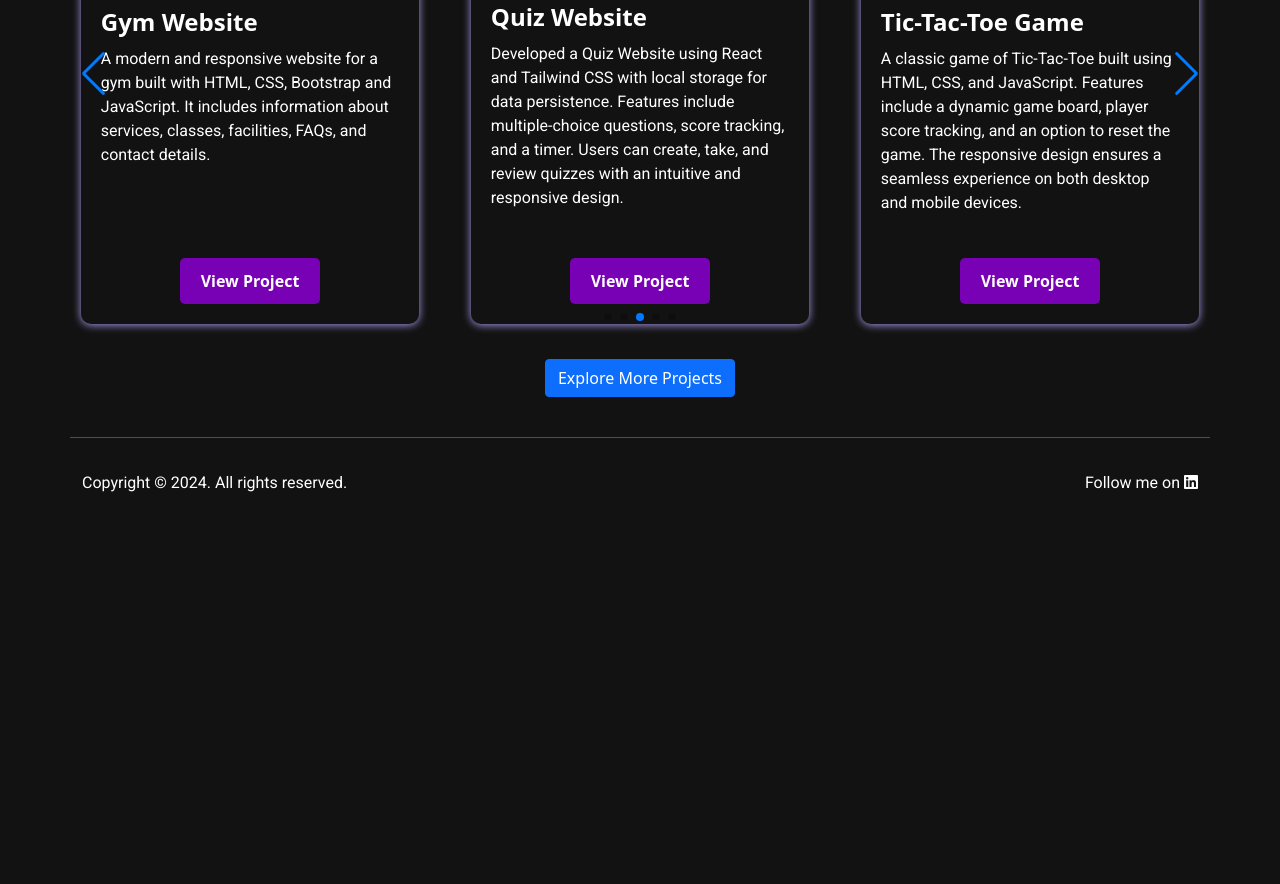
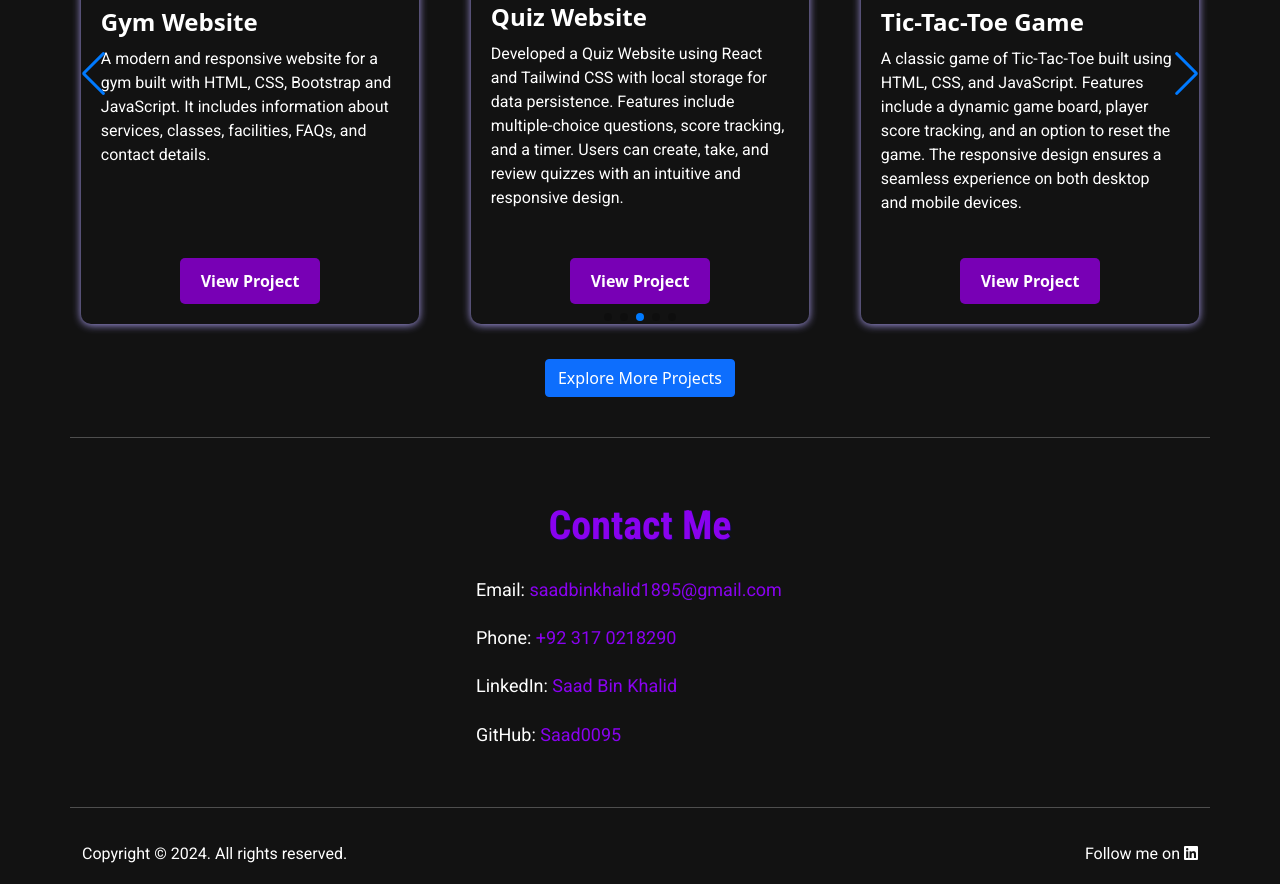
Before and after one commit to Saad0095/My-Personal-Portfolio, a plain HTML site: page index.html in a window 1280 px wide. Shown: the part 1633-2517 px from the top of the page. Before the commit the page ends 2147 px from the top, so only its background shows below. Drawn offline with nearby package versions, Linux system fonts and the light colour scheme.

Commit message:
Added contact section

```diff
--- a/index.html
+++ b/index.html
@@ -48,6 +48,9 @@
                     </li>
                     <li class="nav-item">
                         <a class="nav-link" href="#projects">My Projects</a>
+                    </li>
+                    <li class="nav-item">
+                        <a class="nav-link" href="#contact">Contact</a>
                     </li>
             </div>
         </div>
@@ -139,8 +142,11 @@
                                 <img src="Media/Images/E-Commerce Website.png" alt="Project 1">
                                 <div class="project-info">
                                     <h3 class="project-title">E-Commerce Website</h3>
-                                    <p class="project-description">An E-commerce website built using React and Tailwind CSS. Key features include product listings, detailed product pages, dark theme, pagination, filters, search, a dynamic shopping cart using Redux for state management, a checkout process with order confirmation.</p>
-                                    <a href="https://github.com/Saad0095/E-commerce-Product-Catalog-Project" target="_blank">
+                                    <p class="project-description">An E-commerce website built using React and Tailwind
+                                        CSS. Key features include product listings, detailed product pages, dark theme,
+                                        pagination, filters, search, a dynamic shopping cart using Redux for state
+                                        management, a checkout process with order confirmation.</p>
+                                    <a href="https://github.com/saad0095/smh-clothing" target="_blank">
                                         <button type="button" class="btn project-link">View Project</button>
                                     </a>
                                 </div>
@@ -151,7 +157,11 @@
                                 <img src="Media/Images/Job Portal.PNG" alt="Project 2">
                                 <div class="project-info">
                                     <h3 class="project-title">Job Portal</h3>
-                                    <p class="project-description">A user-friendly website designed to help users find job listings easily. Built using React and Tailwind CSS for a modern and responsive experience. Features include job search, application submission, user authentication, profile management, and Urdu translation using react-i18next for bilingual support.</p>
+                                    <p class="project-description">A user-friendly website designed to help users find
+                                        job listings easily. Built using React and Tailwind CSS for a modern and
+                                        responsive experience. Features include job search, application submission, user
+                                        authentication, profile management, and Urdu translation using react-i18next for
+                                        bilingual support.</p>
                                     <a href="https://github.com/Saad0095/Job-Portal" target="_blank">
                                         <button type="button" class="btn project-link">View Project</button>
                                     </a>
@@ -163,7 +173,9 @@
                                 <img src="Media/Images/Gym.PNG" alt="Project 3">
                                 <div class="project-info">
                                     <h3 class="project-title">Gym Website</h3>
-                                    <p class="project-description">A modern and responsive website for a gym built with HTML, CSS, Bootstrap and JavaScript. It includes information about services, classes, facilities, FAQs, and contact details.</p>
+                                    <p class="project-description">A modern and responsive website for a gym built with
+                                        HTML, CSS, Bootstrap and JavaScript. It includes information about services,
+                                        classes, facilities, FAQs, and contact details.</p>
                                     <a href="https://github.com/Saad0095/GetLean-Gym" target="_blank">
                                         <button type="button" class="btn project-link">View Project</button>
                                     </a>
@@ -175,7 +187,10 @@
                                 <img src="Media/Images/Quiz Website (1).png" alt="Project 4">
                                 <div class="project-info">
                                     <h3 class="project-title">Quiz Website</h3>
-                                    <p class="project-description">Developed a Quiz Website using React and Tailwind CSS with local storage for data persistence. Features include multiple-choice questions, score tracking, and a timer. Users can create, take, and review quizzes with an intuitive and responsive design.</p>
+                                    <p class="project-description">Developed a Quiz Website using React and Tailwind CSS
+                                        with local storage for data persistence. Features include multiple-choice
+                                        questions, score tracking, and a timer. Users can create, take, and review
+                                        quizzes with an intuitive and responsive design.</p>
                                     <a href="https://github.com/Saad0095/Quiz-App-Using-React.js" target="_blank">
                                         <button type="button" class="btn project-link">View Project</button>
                                     </a>
@@ -187,7 +202,10 @@
                                 <img src="Media/Images/project3.PNG" alt="Project 5">
                                 <div class="project-info">
                                     <h3 class="project-title">Tic-Tac-Toe Game</h3>
-                                    <p class="project-description">A classic game of Tic-Tac-Toe built using HTML, CSS, and JavaScript. Features include a dynamic game board, player score tracking, and an option to reset the game. The responsive design ensures a seamless experience on both desktop and mobile devices.</p>
+                                    <p class="project-description">A classic game of Tic-Tac-Toe built using HTML, CSS,
+                                        and JavaScript. Features include a dynamic game board, player score tracking,
+                                        and an option to reset the game. The responsive design ensures a seamless
+                                        experience on both desktop and mobile devices.</p>
                                     <a href="https://github.com/Saad0095/Tic-Tac-Toe-Game" target="_blank">
                                         <button type="button" class="btn project-link">View Project</button>
                                     </a>
@@ -207,80 +225,29 @@
             </div>
         </section>
 
+        <hr class="container text-white">
 
-        <!-- <section id="projects" class="container-fluid px-2 py-4">
-            <div data-aos="fade-up" data-aos-duration="2000">
-                <h2 class="section-title mb-5 position-relative">Projects</h2>
-                <div class="scroll-container">
-                    <div class="project">
-                        <img src="Media/Images/Job Portal.PNG" alt="Project 1">
-                        <div class="project-info">
-                            <h3 class="project-title">Job Portal</h3>
-                            <p class="project-description">A user-friendly website designed to help users find job
-                                listings easily. The website has been built using React and Tailwind CSS for a modern
-                                and responsive experience.
-                            </p>
-                            <a href="https://github.com/Saad0095/Job-Portal" target="_blank"><button type="button"
-                                    class="btn project-link">View
-                                    Project</button></a>
-                        </div>
+        <!-- Contact Section Start -->
+        <section id="contact" class="contact px-2 py-4">
+            <div class="container">
+                <div data-aos="fade-up" data-aos-duration="1000">
+                    <h2 class="section-title my-4">Contact Me</h2>
+                    <div class="contact-details">
+                        <p>Email: <a href="mailto:your-email@example.com">saadbinkhalid1895@gmail.com</a></p>
+                        <p>Phone: <a href="tel:+1234567890">+92 317 0218290</a></p>
+                        <p>LinkedIn: <a href="https://www.linkedin.com/in/saad-bin-khalid-b077b8243/"
+                                target="_blank">Saad Bin Khalid</a></p>
+                        <p>GitHub: <a href="https://github.com/Saad0095" target="_blank">Saad0095</a></p>
                     </div>
-                    <div class="project">
-                        <img src="Media/Images/Gym.PNG" alt="Project 1">
-                        <div class="project-info">
-                            <h3 class="project-title">Gym Website</h3>
-                            <p class="project-description">A modern and responsive website for a gym or fitness
-                                center. It includes information about services, classes, facilities, faqs and
-                                contact
-                                details.</p>
-                            <a href="https://github.com/Saad0095/GetLean-Gym" target="_blank"><button type="button"
-                                    class="btn project-link">View
-                                    Project</button></a>
-                        </div>
-                    </div>
-                    <div class="project">
-                        <img src="Media/Images/project2.PNG" alt="Project 2">
-                        <div class="project-info">
-                            <h3 class="project-title">Hotel Website</h3>
-                            <p class="project-description">A visually appealing website for a hotel or resort.
-                                It
-                                showcases rooms, amenities,etc.</p>
-                            <a href="https://saad0095.github.io/ComfortNook-Hotel/" target="_blank"><button
-                                    type="button" class="btn project-link">View Project</button></a>
-                        </div>
-                    </div>
-                    <div class="project">
-                        <img src="Media/Images/project3.PNG" alt="Project 3">
-                        <div class="project-info">
-                            <h3 class="project-title">Tic-Tac-Toe Game</h3>
-                            <p class="project-description">A classic game of Tic-Tac-Toe built using HTML, CSS,
-                                and
-                                JavaScript.</p>
-                            <a href="https://github.com/Saad0095/Tic-Tac-Toe-Game" target="_blank"><button type="button"
-                                    class="btn project-link">View
-                                    Project</button></a>
-                        </div>
-                    </div>
-
-                </div>
-                <div class="">
-                    <span class="material-symbols-outlined left-button">chevron_left</span>
-                </div>
-                <div class="">
-                    <span class="material-symbols-outlined right-button">chevron_right</span>
-                </div>
-                <div class="text-center mt-4">
-                    <a href="https://github.com/Saad0095" target="_blank" rel="noopener noreferrer"><button
-                            type="button" class="btn btn-primary">Explore More Projects</button></a>
                 </div>
             </div>
-        </section> -->
+        </section>
+        <!-- Contact Section End -->
 
-        <!-- Projects Section End -->
-
-        <hr class="container text-white">
 
     </main>
+
+    <hr class="container text-white">
 
     <!-- Footer -->
 
--- a/style.css
+++ b/style.css
@@ -282,6 +282,29 @@ a {
   }
 } */
 
+/* Contact Section */
+
+.contact{
+  width: 368px;
+  margin: auto;
+}
+.contact-details {
+  font-size: 18px;
+  line-height: 1.8;
+  font-family: var(--primary-text-font);
+  /* text-align: center; */
+}
+
+.contact-details a {
+  color: var(--secondary-color);
+  text-decoration: none;
+}
+
+.contact-details a:hover {
+  text-decoration: underline;
+}
+
+
 /* Footer */
 
 footer {
```
